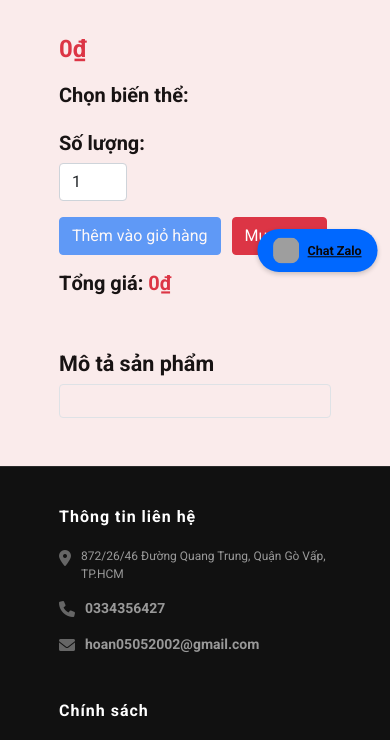
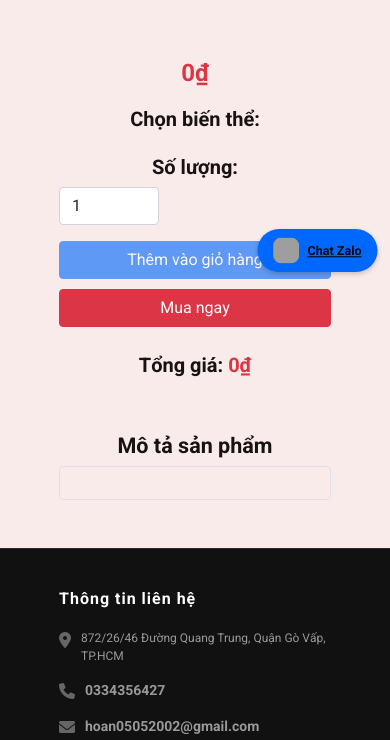
Before and after one commit to hoantobe/333, a Flask app: template templates/product.html in a window 390 px wide. Shown: the part 558-1298 px from the top of the page. Run offline with Flask 3, Linux system fonts and the light colour scheme; the template is opened without the code that fills it, so the values that code supplies are empty; some libraries are stand-ins or nearby versions; grey boxes are pictures that could not be loaded.

Commit message:
Update product.html

```diff
--- a/templates/product.html
+++ b/templates/product.html
@@ -8,7 +8,7 @@
 <div class="container py-5">
   <div class="row">
     <!-- Phần ảnh sản phẩm -->
-    <div class="col-md-6">
+    <div class="col-md-6 mb-4">
       <div class="product-gallery">
         <div class="main-image mb-3">
           <img src="{{ product.image_files[0] if product.image_files else url_for('static', filename='img/default-product.jpg') }}"
@@ -69,7 +69,7 @@
       <!-- Số lượng -->
       <div class="quantity mb-3">
         <h5>Số lượng:</h5>
-        <input type="number" name="quantity" id="quantity" value="1" min="1" class="form-control w-25">
+        <input type="number" name="quantity" id="quantity" value="1" min="1" class="form-control w-50 w-md-25">
       </div>
 
       <!-- Nút thêm vào giỏ hàng và mua ngay -->
@@ -97,8 +97,8 @@
     <h4>Sản phẩm liên quan</h4>
     <div class="row">
       {% for related in related_products %}
-      <div class="col-md-3">
-        <div class="card">
+      <div class="col-md-3 col-sm-6 mb-4">
+        <div class="card h-100">
           <img src="{{ related.image_files[0] if related.image_files else url_for('static', filename='img/default-product.jpg') }}"
                class="card-img-top"
                alt="{{ related.name }}">
@@ -114,6 +114,108 @@
   </div>
   {% endif %}
 </div>
+
+<style>
+  .product-gallery .main-image img {
+    width: 100%;
+    height: auto;
+  }
+
+  .product-gallery .thumbnail-images img {
+    width: 60px;
+    height: 60px;
+    cursor: pointer;
+  }
+
+  .product-title {
+    font-size: 2rem;
+    font-weight: bold;
+  }
+
+  .price {
+    font-size: 1.5rem;
+  }
+
+  .variants .variant-item {
+    cursor: pointer;
+  }
+
+  .quantity input {
+    max-width: 100px;
+  }
+
+  .actions button {
+    width: 100%;
+    margin-bottom: 10px;
+  }
+
+  .total-price {
+    font-size: 1.25rem;
+  }
+
+  .product-description {
+    font-size: 1rem;
+  }
+
+  .related-products .card {
+    height: 100%;
+  }
+
+  .related-products .card-img-top {
+    width: 100%;
+    height: 200px;
+    object-fit: cover;
+  }
+
+  .related-products .card-title {
+    font-size: 1rem;
+    font-weight: bold;
+  }
+
+  .related-products .card-text {
+    font-size: 0.875rem;
+    color: #666;
+  }
+
+  .related-products .btn {
+    font-size: 0.875rem;
+  }
+
+  @media (max-width: 768px) {
+    .product-gallery .thumbnail-images {
+      justify-content: center;
+    }
+
+    .product-title {
+      font-size: 1.5rem;
+      text-align: center;
+    }
+
+    .price {
+      text-align: center;
+    }
+
+    .variants {
+      text-align: center;
+    }
+
+    .quantity {
+      text-align: center;
+    }
+
+    .actions {
+      text-align: center;
+    }
+
+    .total-price {
+      text-align: center;
+    }
+
+    .product-description {
+      text-align: center;
+    }
+  }
+</style>
 
 <script>
 // Đổi ảnh chính khi nhấp vào thumbnail
```
